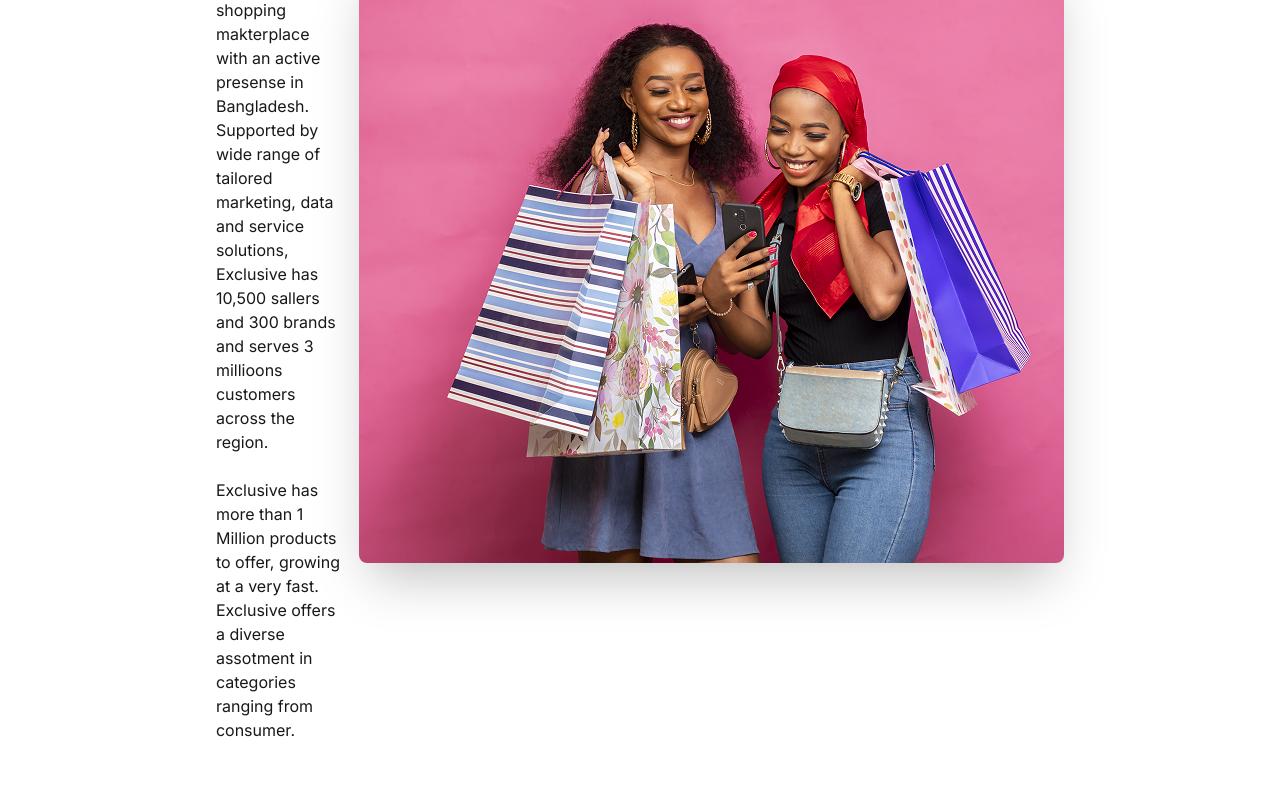
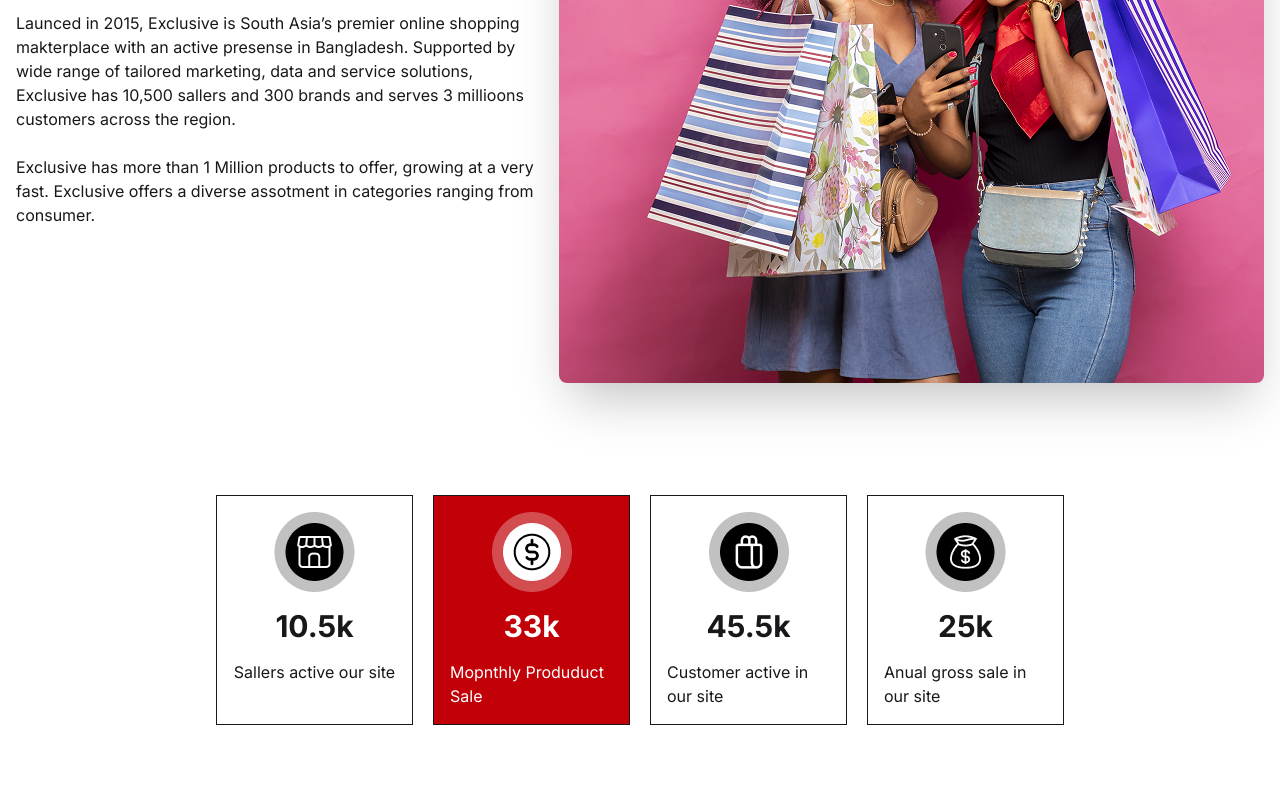
Before and after one commit to milonhossain01/About-Section-Project, a plain HTML site: page index.html in a window 1280 px wide. Shown: the part 388-1178 px from the top of the page. Drawn offline with nearby package versions, Linux system fonts and the light colour scheme.

Commit message:
code add

```diff
--- a/index.html
+++ b/index.html
@@ -58,7 +58,7 @@
             </div>
         </div>
         <!-- First Section -->
-        <div class="hero my-12 px-7 lg:px-54 flex-1">
+        <div class="hero my-12  flex-1">
             <div class="hero-content flex-col lg:flex-row-reverse">
                 <img src="image/banner.png" class=" rounded-lg shadow-2xl" />
                 <div class="flex-1">
```
